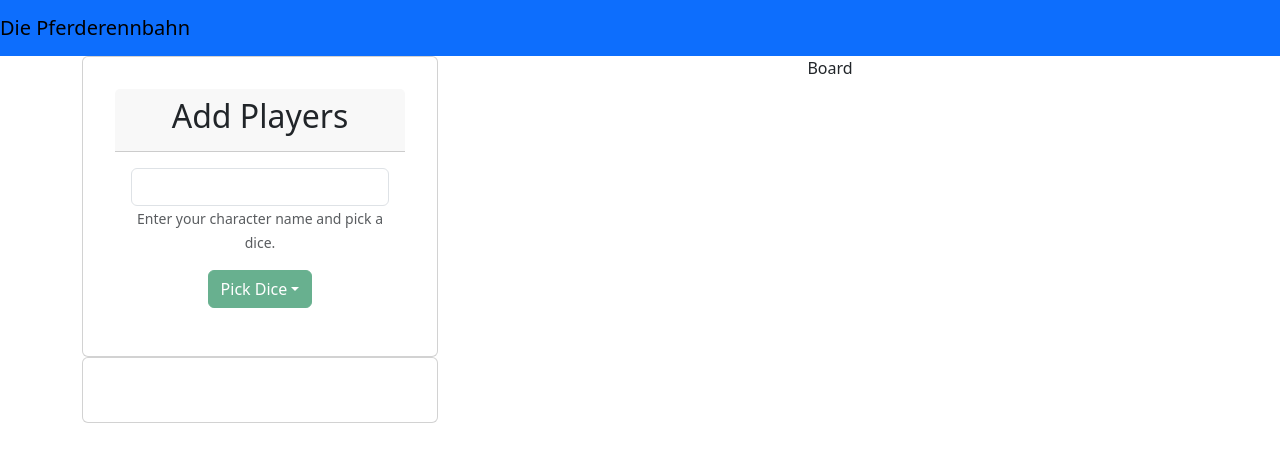
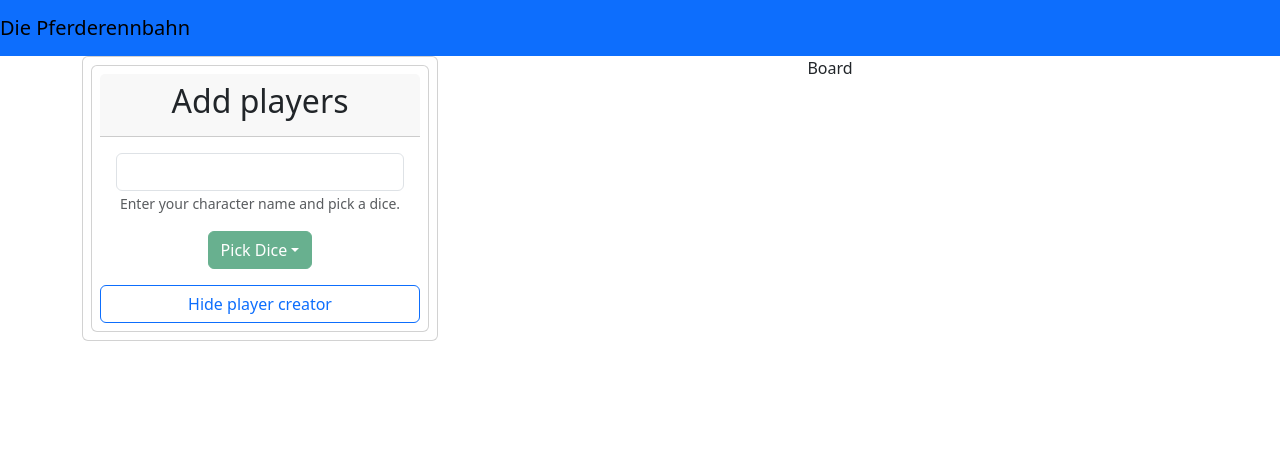
Before and after one commit to MrMahone/pferderennbahn, a React (Vite) app: page / in a window 1280 px wide. Shown: the top 462 px of the page. Built offline with nearby package versions, Linux system fonts and the light colour scheme; the HTML template or start-up script is replaced by a standard one.

Commit message:
feat: add toggle to show and hide player creator, styling of various components

```diff
--- a/src/App.css
+++ b/src/App.css
@@ -33,7 +33,7 @@
 }
 
 .card {
-    padding: 2em;
+    padding: 0.5rem;
 }
 
 .read-the-docs {
--- a/src/components/player-creator/index.tsx
+++ b/src/components/player-creator/index.tsx
@@ -3,15 +3,18 @@ import Dropdown from 'react-bootstrap/Dropdown';
 import { useState } from 'react';
 import { Player } from '..';
 import { Dices } from '../../constants';
-import { Card, CardBody, CardFooter, CardHeader } from 'react-bootstrap';
+import { Button, Card, CardBody } from 'react-bootstrap';
+import { XLg } from 'react-bootstrap-icons';
+
 import './player-creator.css';
 
 export interface PlayerCreatorProps {
     onCreatPlayer: (newPlayer: Player) => void;
+    onHide: () => void;
 }
 
 export const PlayerCreator = (props: PlayerCreatorProps) => {
-    const { onCreatPlayer } = props;
+    const { onCreatPlayer, onHide } = props;
 
     const [playerNameInput, setPlayerNameInput] = useState<string>('');
 
@@ -60,12 +63,13 @@ export const PlayerCreator = (props: PlayerCreatorProps) => {
     return (
         <Card>
             <Card.Header>
-                <h2>Add Players</h2>
+                <h2>Add players</h2>
             </Card.Header>
             <CardBody>
                 {nameInput}
                 {diceDropDown}
             </CardBody>
+            <Button variant="outline-primary" onClick={onHide}>Hide player creator</Button>
         </Card>
 
     );
--- a/src/components/setup/index.tsx
+++ b/src/components/setup/index.tsx
@@ -1,7 +1,9 @@
+import { useState } from "react";
 import { PlayerCreator } from "../player-creator";
-import { XLg } from 'react-bootstrap-icons';
+import { XLg, PersonAdd } from 'react-bootstrap-icons';
 import { DiceValue } from "../../enums";
 import './setup.css';
+import { Button } from "react-bootstrap";
 
 export type Player = {
     name: string;
@@ -16,6 +18,7 @@ export interface SetupBoxProps {
 
 export const Setup = (props: SetupBoxProps) => {
     const { players, onAddPlayer, onRemovePlayer } = props;
+    const [hideCreator, setHideCreator] = useState(false);
 
     /**
      * Some cards, each represents a player.
@@ -30,10 +33,12 @@ export const Setup = (props: SetupBoxProps) => {
         </div>
     ));
 
+    const showCreator = (<Button variant="outline-primary" onClick={() =>setHideCreator(false)}>Add more Players <PersonAdd width={24} height={24} className="person-add-icon"/></Button>)
+
     return (
-        <div>
-            <PlayerCreator onCreatPlayer={onAddPlayer}></PlayerCreator>
-            <div className="card">{playerCards}</div>
+        <div className="card">
+            {hideCreator ? showCreator : <PlayerCreator onCreatPlayer={onAddPlayer} onHide={() => setHideCreator(true)} ></PlayerCreator>}
+            {playerCards}
         </div>
     );
 };
--- a/src/components/setup/setup.css
+++ b/src/components/setup/setup.css
@@ -1,7 +1,12 @@
+.person-add-icon {
+    margin-top: -5px;
+    margin-left: 5px;
+}
+
 .player-card {
     position: relative;
     display: flex;
-    margin: 4px;
+    margin: 4px 0 4px 0;
     border: 2px solid lightgray;
     border-radius: 6px;
     justify-content: center;
```
